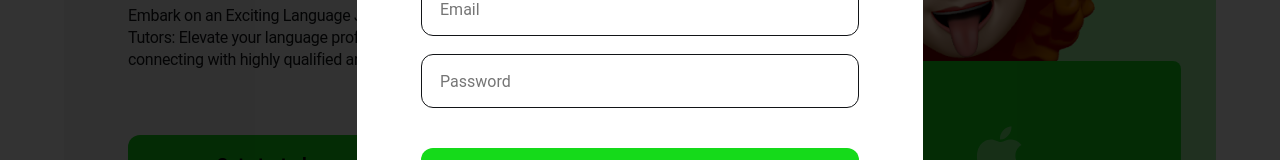
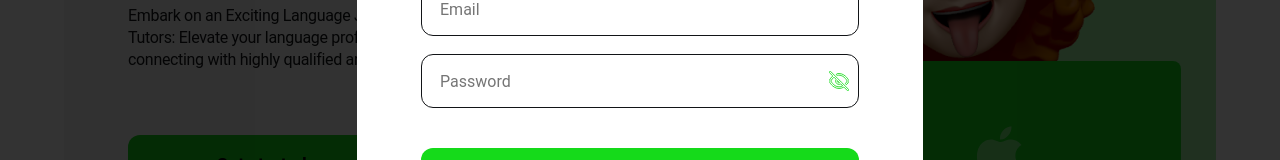
Before and after one commit to stanislav-nedelchev/LearnLingo, a React (Vite) app: page / in a window 1280 px wide. Both pictures are taken after a click on the button "Log In". Shown: the part 381-541 px from the top of the page. Built offline with nearby package versions, Linux system fonts and the light colour scheme; no server answers; a web font is replaced by a local one.

Commit message:
add PasswordToggleButton

```diff
--- a/src/components/LoginForm/LoginForm.jsx
+++ b/src/components/LoginForm/LoginForm.jsx
@@ -1,9 +1,11 @@
 import { ErrorMessage, Field, Form, Formik } from 'formik';
 import { useDispatch, useSelector } from 'react-redux';
+import { useState } from 'react';
 import { useNavigate } from 'react-router-dom';
 import { selectUserDataIsLoading } from '../../redux/auth/authSelector.js';
 import { apiLoginUser } from '../../redux/auth/authOperations.js';
 import { LoginUserSchema } from '../../utils/schemas.js';
+import PasswordToggleButton from '../PasswordToggleButton/PasswordToggleButton.jsx';
 import Loader from '../Loader/Loader.jsx';
 import toast from 'react-hot-toast';
 import css from './LoginForm.module.css';
@@ -12,6 +14,8 @@ const LoginForm = ({ onClose }) => {
   const dispatch = useDispatch();
   const navigate = useNavigate();
   const isLoading = useSelector(selectUserDataIsLoading);
+  const [showPassword, setShowPassword] = useState(false);
+  const [formValues, setFormValues] = useState({ email: '', password: '' });
 
   const handleSubmit = values => {
     dispatch(apiLoginUser(values))
@@ -51,9 +55,13 @@ const LoginForm = ({ onClose }) => {
             and continue your search for an teacher.
           </p>
           <Formik
-            initialValues={{ email: '', password: '' }}
+            initialValues={formValues}
             validationSchema={LoginUserSchema}
-            onSubmit={handleSubmit}
+            onSubmit={(values, { setSubmitting }) => {
+              setFormValues(values);
+              handleSubmit(values);
+              setSubmitting(false);
+            }}
           >
             {({ values, handleChange }) => (
               <Form>
@@ -75,7 +83,7 @@ const LoginForm = ({ onClose }) => {
                 </label>
                 <label className={css.label}>
                   <Field
-                    type="password"
+                    type={showPassword ? 'text' : 'password'}
                     name="password"
                     className={css.input}
                     placeholder="Password"
@@ -87,6 +95,10 @@ const LoginForm = ({ onClose }) => {
                     className={css.errorMessage}
                     name="password"
                     component="span"
+                  />
+                  <PasswordToggleButton
+                    isVisible={showPassword}
+                    onClick={() => setShowPassword(prev => !prev)}
                   />
                 </label>
 
--- /dev/null
+++ b/src/components/PasswordToggleButton/PasswordToggleButton.jsx
@@ -0,0 +1,16 @@
+import css from './PasswordToggleButton.module.css';
+
+const PasswordToggleButton = ({ isVisible, onClick }) => (
+  <button className={css.btnShowPassword} type="button" onClick={onClick}>
+    {isVisible ? (
+      <svg className={css.iconEye} width="20" height="20">
+        <use href="sprite.svg#icon-eye"></use>
+      </svg>
+    ) : (
+      <svg className={css.iconEye} width="20" height="20">
+        <use href="sprite.svg#icon-eye-off"></use>
+      </svg>
+    )}
+  </button>
+);
+export default PasswordToggleButton;
--- /dev/null
+++ b/src/components/PasswordToggleButton/PasswordToggleButton.module.css
@@ -0,0 +1,15 @@
+.btnShowPassword {
+  position: absolute;
+  right: 20px;
+  top: 16px;
+  background: transparent;
+  border: none;
+  cursor: pointer;
+  width: 16px;
+  height: 16px;
+}
+
+.iconEye {
+  fill: none;
+  stroke: var(--theme);
+}
--- a/src/components/RegistrationForm/RegistrationForm.jsx
+++ b/src/components/RegistrationForm/RegistrationForm.jsx
@@ -1,9 +1,11 @@
 import { ErrorMessage, Field, Form, Formik } from 'formik';
 import { useDispatch, useSelector } from 'react-redux';
+import { useState } from 'react';
 import { useNavigate } from 'react-router-dom';
 import { selectUserDataIsLoading } from '../../redux/auth/authSelector.js';
 import { apiRegisterUser } from '../../redux/auth/authOperations.js';
 import { RegisterUserSchema } from '../../utils/schemas.js';
+import PasswordToggleButton from '../PasswordToggleButton/PasswordToggleButton.jsx';
 import Loader from '../Loader/Loader.jsx';
 import toast from 'react-hot-toast';
 import css from './RegistrationForm.module.css';
@@ -12,6 +14,12 @@ const RegistrationForm = ({ onClose }) => {
   const dispatch = useDispatch();
   const navigate = useNavigate();
   const isLoading = useSelector(selectUserDataIsLoading);
+  const [showPassword, setShowPassword] = useState(false);
+  const [formValues, setFormValues] = useState({
+    name: '',
+    email: '',
+    password: '',
+  });
 
   const handleSubmit = values => {
     dispatch(apiRegisterUser(values))
@@ -52,15 +60,15 @@ const RegistrationForm = ({ onClose }) => {
             information.
           </p>
           <Formik
-            initialValues={{
-              name: '',
-              email: '',
-              password: '',
+            initialValues={formValues}
+            validationSchema={RegisterUserSchema}
+            onSubmit={(values, { setSubmitting }) => {
+              setFormValues(values);
+              handleSubmit(values);
+              setSubmitting(false);
             }}
-            validationSchema={RegisterUserSchema}
-            onSubmit={handleSubmit}
           >
-            {({ values, handleChange, isValid, dirty }) => (
+            {({ values, handleChange }) => (
               <Form className={css.form}>
                 <label className={css.label}>
                   <Field
@@ -96,7 +104,7 @@ const RegistrationForm = ({ onClose }) => {
                 </label>
                 <label className={css.label}>
                   <Field
-                    type="password"
+                    type={showPassword ? 'text' : 'password'}
                     name="password"
                     className={css.input}
                     placeholder="Password"
@@ -109,12 +117,16 @@ const RegistrationForm = ({ onClose }) => {
                     name="password"
                     component="span"
                   />
+                  <PasswordToggleButton
+                    isVisible={showPassword}
+                    onClick={() => setShowPassword(prev => !prev)}
+                  />
                 </label>
 
                 <button
                   type="submit"
                   className={css.formBtn}
-                  disabled={isLoading || !isValid || !dirty}
+                  disabled={isLoading}
                 >
                   Sign Up
                 </button>
```
